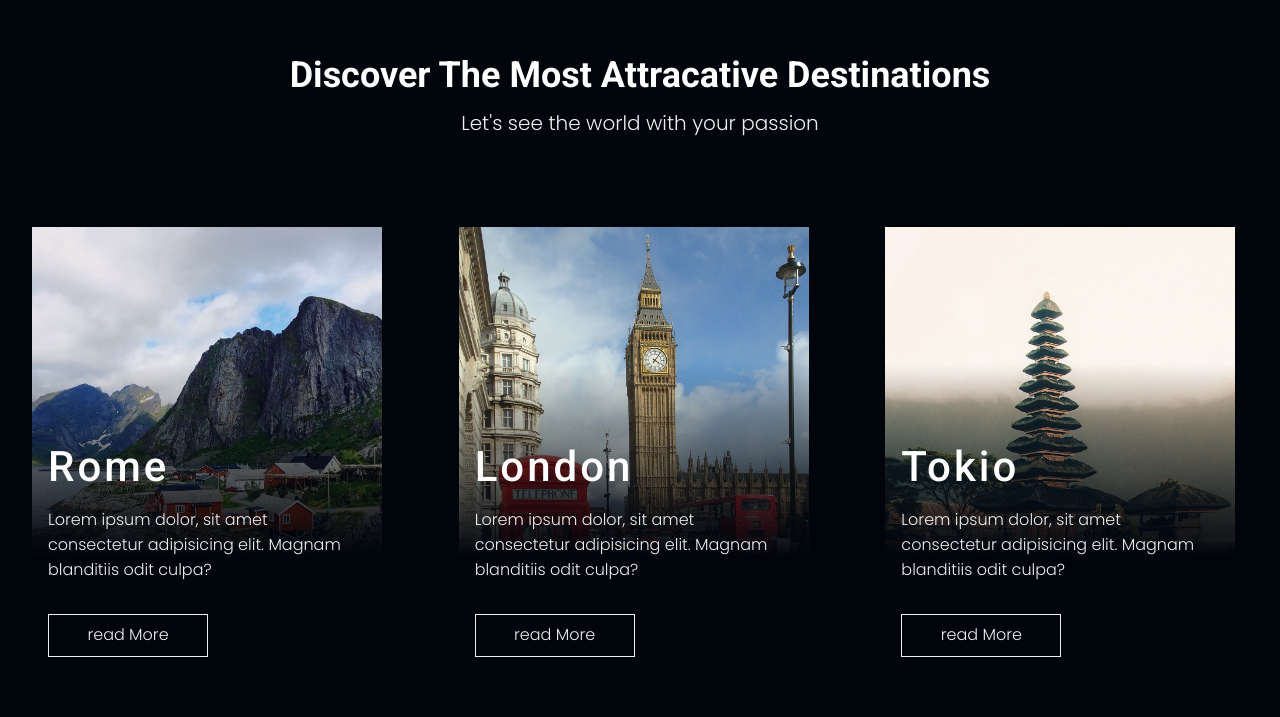
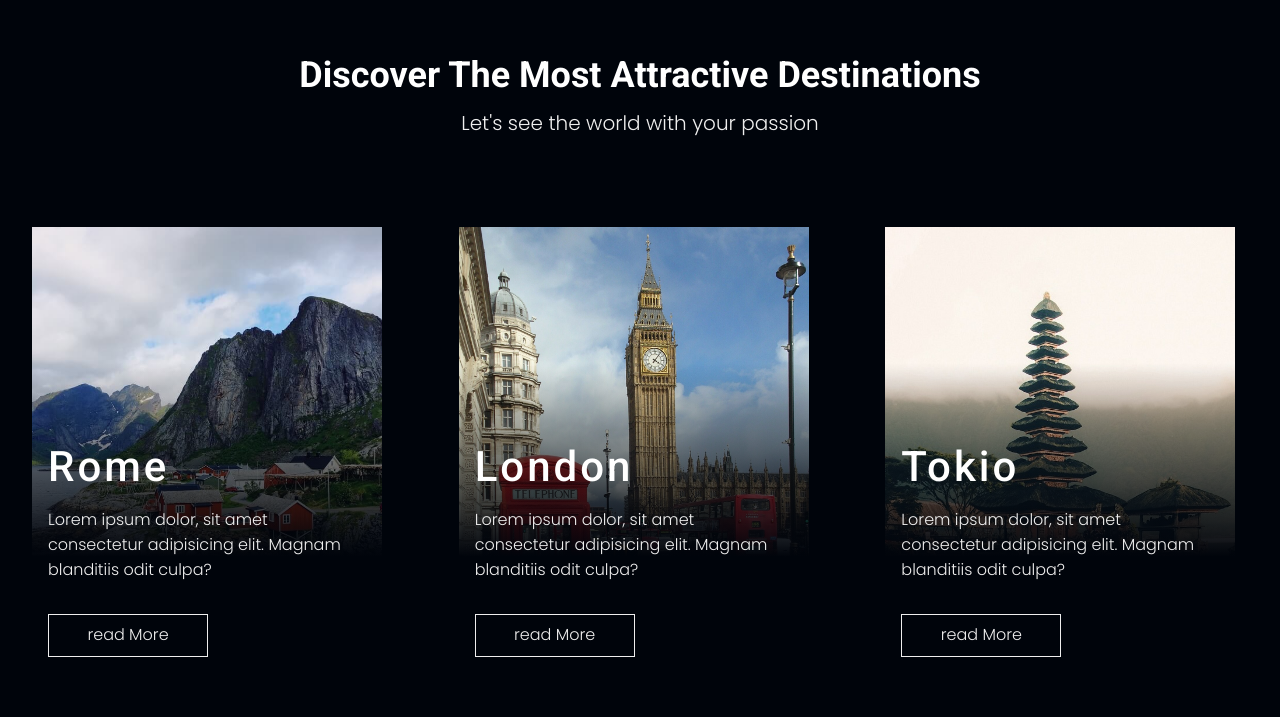
Before and after one commit to bindu-1805/GlobeHop, a plain HTML site: page index.html in a window 1280 px wide. Shown: the part 1636-2353 px from the top of the page. Drawn offline with nearby package versions, Linux system fonts and the light colour scheme.

Commit message:
alter spelling

```diff
--- a/index.html
+++ b/index.html
@@ -93,7 +93,7 @@
 
   <section class="next" id="next">
     <div class="heading">
-      <h1 class="title">discover the most attracative destinations</h1>
+      <h1 class="title">discover the most attractive destinations</h1>
       <p class="subtitle">Let's see the world with your passion</p>
     </div>
     <div class="content">
```
